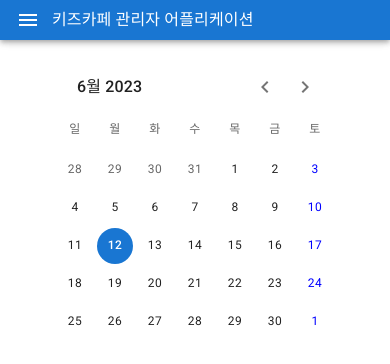
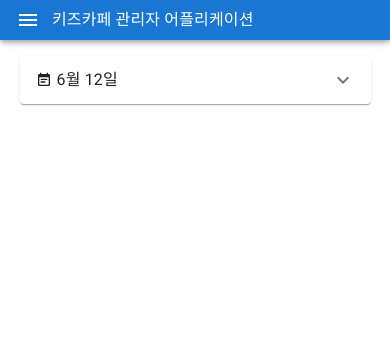
Before and after one commit to realize-idea-project/Remote_alarm_admin, a React (Create React App) app: page /schedule in a window 390 px wide. Shown: the top 364 px of the page. Built offline with nearby package versions, Linux system fonts and the light colour scheme.

Commit message:
캘린더 반응형 적용

```diff
--- /dev/null
+++ b/src/routes/Schedule/CustomCalendar.tsx
@@ -0,0 +1,107 @@
+import React from "react";
+import dayjs, { Dayjs } from "dayjs";
+import { LocalizationProvider } from "@mui/x-date-pickers";
+import { DateCalendar } from "@mui/x-date-pickers/DateCalendar";
+import { AdapterDayjs } from "@mui/x-date-pickers/AdapterDayjs";
+import Accordion from "@mui/material/Accordion";
+import AccordionSummary from "@mui/material/AccordionSummary";
+import AccordionDetails from "@mui/material/AccordionDetails";
+import Typography from "@mui/material/Typography";
+import ExpandMoreIcon from "@mui/icons-material/ExpandMore";
+import EventNoteIcon from "@mui/icons-material/EventNote";
+
+import { Day } from "./Day";
+import "dayjs/locale/ko";
+
+export const CustomCalendar = () => {
+  const [value, setValue] = React.useState<Dayjs | null>(dayjs(new Date()));
+
+  const handleChange = (value: dayjs.Dayjs | null) => {
+    setValue(value);
+  };
+
+  return (
+    <div style={{ display: "flex", justifyContent: "center" }}>
+      <Accordion sx={{ width: "90vw" }}>
+        <AccordionSummary
+          expandIcon={<ExpandMoreIcon />}
+          aria-controls="panel1a-content"
+          id="panel1a-header"
+          sx={{
+            "&.Mui-expanded": {
+              minHeight: 0,
+            },
+            ".css-o4b71y-MuiAccordionSummary-content.Mui-expanded": {
+              margin: "12px 0",
+            },
+          }}
+        >
+          <div
+            style={{
+              display: "flex",
+              flexDirection: "row",
+              alignItems: "center",
+            }}
+          >
+            <EventNoteIcon sx={{ fontSize: "1rem" }} />
+            <div style={{ width: 5 }} />
+            <Typography>{`${
+              (value?.month() ?? 0) + 1
+            }월 ${value?.date()}일`}</Typography>
+          </div>
+        </AccordionSummary>
+        <AccordionDetails
+          sx={{
+            padding: 0,
+          }}
+        >
+          <LocalizationProvider
+            dateAdapter={AdapterDayjs}
+            adapterLocale={dayjs.locale("ko")}
+          >
+            <DateCalendar
+              sx={{
+                width: "90vw",
+                paddingBottom: "12px",
+                paddingX: 1,
+                ".css-sm5cyk-MuiButtonBase-root-MuiPickersDay-root:not(.Mui-selected)":
+                  {
+                    border: "none",
+                  },
+                ".css-1cafy48-MuiPickersSlideTransition-root-MuiDayCalendar-slideTransition":
+                  {
+                    minHeight: 220,
+                  },
+                ".css-2jurxj-MuiDayCalendar-slideTransition": {
+                  minHeight: 210,
+                },
+                ".css-nk89i7-MuiPickersCalendarHeader-root": {
+                  marginTop: "8px",
+                },
+                ".css-rhmlg1-MuiTypography-root-MuiDayCalendar-weekDayLabel": {
+                  width: "15vw",
+                  maxHeight: "50px",
+                },
+                // ".css-rhmlg1-MuiTypography-root-MuiDayCalendar-weekDayLabel": {
+                //   width: "15vw",
+                //   maxHeight: "50px",
+                // },
+              }}
+              value={value}
+              onChange={handleChange}
+              views={["day"]}
+              fixedWeekNumber={5}
+              showDaysOutsideCurrentMonth
+              slots={{ day: Day }}
+              slotProps={{
+                day: {
+                  selectedDay: value,
+                } as any,
+              }}
+            />
+          </LocalizationProvider>
+        </AccordionDetails>
+      </Accordion>
+    </div>
+  );
+};
--- a/src/routes/Schedule/Day.tsx
+++ b/src/routes/Schedule/Day.tsx
@@ -8,8 +8,6 @@ export const Day = (
 
   const getColor = (day: dayjs.Dayjs) => {
     if (day.day() === 6) return "blue";
-    // else if (day.day() === 0) return "#c63939";
-    // return "black";
   };
 
   return (
@@ -17,6 +15,8 @@ export const Day = (
       day={day}
       sx={{
         color: getColor(day),
+        width: "15vw",
+        maxHeight: "50px",
       }}
       {...other}
     />
--- a/src/routes/Schedule/index.tsx
+++ b/src/routes/Schedule/index.tsx
@@ -1,48 +1,17 @@
 import React from "react";
-import dayjs, { Dayjs } from "dayjs";
-import { LocalizationProvider } from "@mui/x-date-pickers";
-import { DateCalendar } from "@mui/x-date-pickers/DateCalendar";
-import { AdapterDayjs } from "@mui/x-date-pickers/AdapterDayjs";
 
-import { Day } from "./Day";
-import "dayjs/locale/ko";
+import Accordion from "@mui/material/Accordion";
+import AccordionSummary from "@mui/material/AccordionSummary";
+import AccordionDetails from "@mui/material/AccordionDetails";
+import Typography from "@mui/material/Typography";
+import ExpandMoreIcon from "@mui/icons-material/ExpandMore";
+
+import { CustomCalendar } from "./CustomCalendar";
 
 export const Schedule = () => {
-  const [value, setValue] = React.useState<Dayjs | null>(dayjs(new Date()));
-
-  const handleChange = (value: dayjs.Dayjs | null) => {
-    setValue(value);
-  };
-
   return (
-    <LocalizationProvider
-      dateAdapter={AdapterDayjs}
-      adapterLocale={dayjs.locale("ko")}
-    >
-      <DateCalendar
-        sx={{
-          "&.MuiDateCalendar-root": {
-            width: "100vw",
-            maxWidth: 300,
-            paddingX: 1,
-          },
-          ".css-1jsy6pn-MuiButtonBase-root-MuiPickersDay-root:not(.Mui-selected)":
-            {
-              border: "none",
-            },
-        }}
-        value={value}
-        onChange={handleChange}
-        views={["day"]}
-        fixedWeekNumber={5}
-        showDaysOutsideCurrentMonth
-        slots={{ day: Day }}
-        slotProps={{
-          day: {
-            selectedDay: value,
-          } as any,
-        }}
-      />
-    </LocalizationProvider>
+    <div>
+      <CustomCalendar />
+    </div>
   );
 };
```
